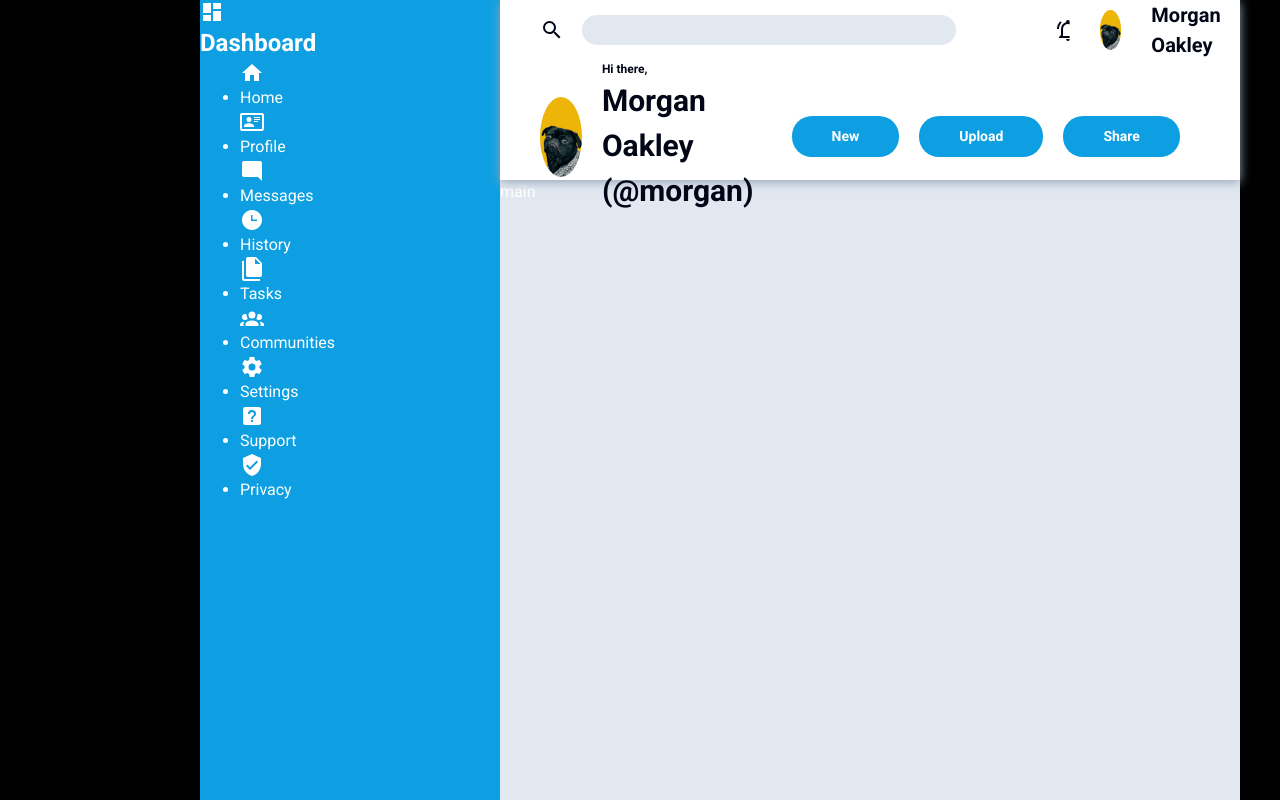
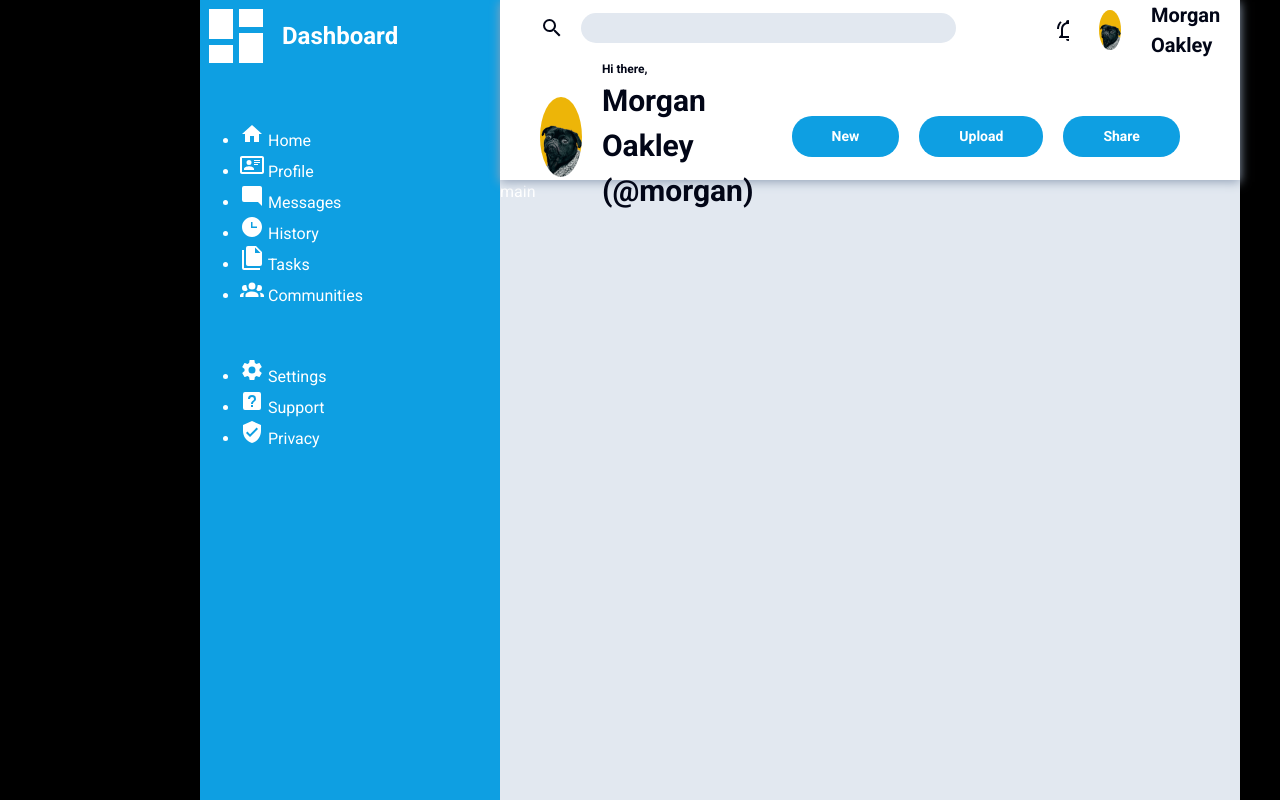
Before and after one commit to lamideolaniyan/admin-dashboard, a plain HTML site: page index.html in a window 1280 px wide. Drawn offline with nearby package versions, Linux system fonts and the light colour scheme.

Commit message:
fixed a bug with the scaling of svg icon

```diff
--- a/index.html
+++ b/index.html
@@ -69,8 +69,11 @@
 			</div>
 		</header>
 		<aside class="sidebar">
-			<div class="siderbar__header">
-				<svg class="sidebar__header--icon icon icon-light icon-view-dashboard">
+			<div class="sidebar__header">
+				<svg
+					class="sidebar__header--icon icon-light icon-view-dashboard"
+					viewBox="0 0 24 24"
+				>
 					<use
 						xlink:href="./resources/icons/sprite.svg#icon-view-dashboard"
 					></use>
--- a/style.css
+++ b/style.css
@@ -41,7 +41,7 @@ picture,
 video,
 canvas,
 svg {
-	display: block;
+	display: inline-block;
 	max-width: 100%;
 }
 input,
@@ -69,8 +69,8 @@ a:focus {
 }
 
 .icon {
-	width: 2.5rem;
-	height: 2.5rem;
+	width: 2.4rem;
+	height: 2.4rem;
 }
 
 .icon-light {
@@ -113,10 +113,14 @@ a:focus {
 
 .header__search--div {
 	display: flex;
-	align-items: center;
+	align-items: start;
 	justify-content: space-between;
 
 	gap: 2rem;
+}
+
+.header__search--div > label {
+	padding-top: 0.3rem;
 }
 
 .search-input {
@@ -202,13 +206,28 @@ a:focus {
 	font-weight: 700;
 }
 
+.sidebar {
+	background-color: var(--col-primary-blue);
+	grid-row: 1/3;
+
+	display: flex;
+	flex-direction: column;
+	gap: 5rem;
+}
+
+.sidebar__header {
+	display: flex;
+	align-items: center;
+	gap: 1rem;
+}
+
+.sidebar__header--icon {
+	height: 7.2rem;
+	width: 7.2rem;
+}
+
 .main {
 	background-color: var(--col-grey-light-1);
 	grid-column: 2/3;
 	grid-row: 2/3;
 }
-
-.sidebar {
-	background-color: var(--col-primary-blue);
-	grid-row: 1/3;
-}
```
